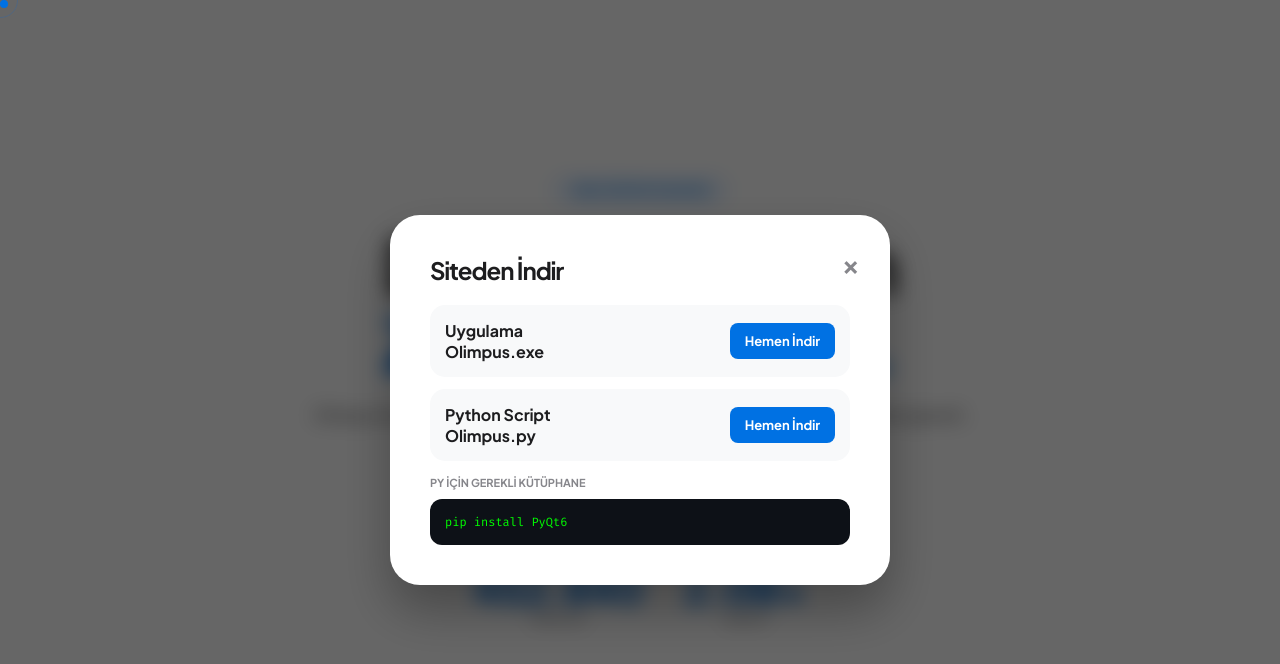
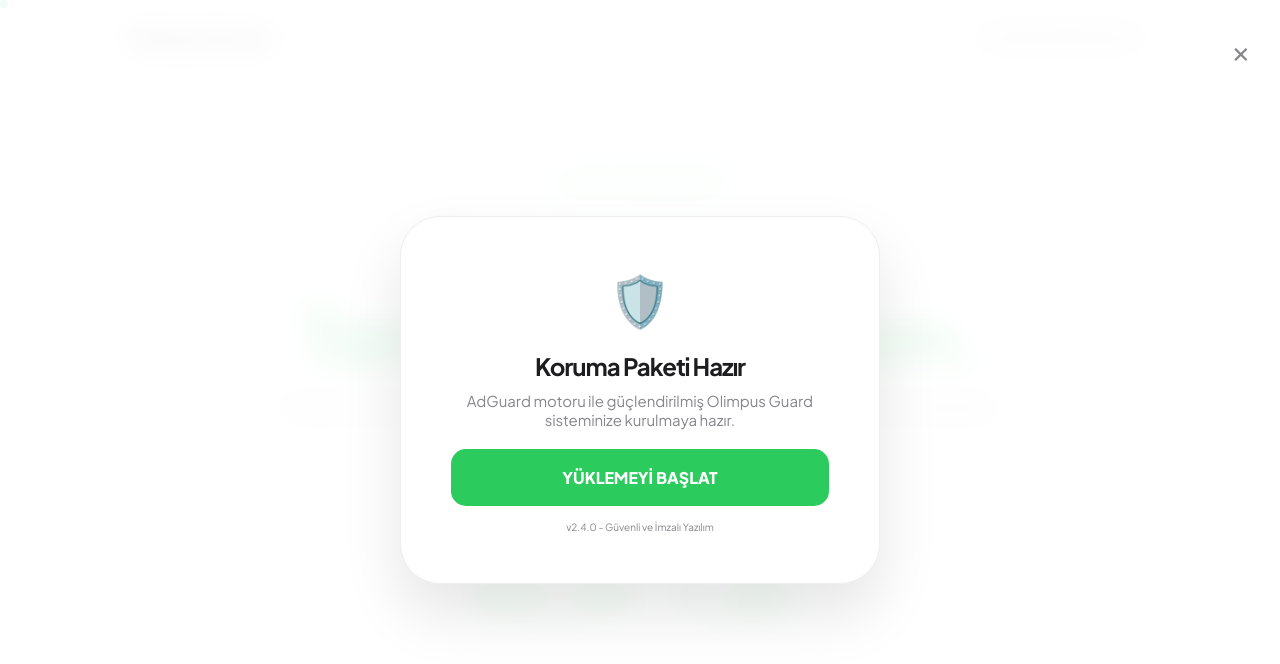
Before and after one commit to charlescalvin334/GithubSiteOlimpusApp, a plain HTML site: page index.html in a window 1280 px wide. Both pictures are taken after a click on the button "Şimdi İndir!". Drawn offline with Linux system fonts and the light colour scheme.

Commit message:
Update index.html

```diff
--- a/index.html
+++ b/index.html
@@ -3,126 +3,124 @@
 <head>
     <meta charset="UTF-8">
     <meta name="viewport" content="width=device-width, initial-scale=1.0">
-    <title>Olimpus Guard | Yerli Sistem Muhafızı</title>
+    <title>Olimpus Guard | AdGuard Powered Security</title>
     <link href="https://fonts.googleapis.com/css2?family=Plus+Jakarta+Sans:wght@400;600;700;800&family=Fira+Code:wght@400;600&display=swap" rel="stylesheet">
     <style>
-        :root { --primary: #0071E3; --text: #1d1d1f; --bg: #ffffff; --gray: #86868b; --dark: #0d1117; }
+        :root { --primary: #2ccb5e; --text: #1d1d1f; --bg: #ffffff; --gray: #86868b; --dark: #0d1117; }
         * { margin: 0; padding: 0; box-sizing: border-box; font-family: 'Plus Jakarta Sans', sans-serif; cursor: none !important; }
-        body { background-color: var(--bg); color: var(--text); overflow-x: hidden; }
+        body { background-color: var(--bg); color: var(--text); overflow-x: hidden; -webkit-user-select: none; user-select: none; }
 
-        /* Arkaplan Efekti */
-        #code-canvas { position: fixed; inset: 0; z-index: 1; opacity: 0.12; pointer-events: none; }
+        /* Arkaplan Izgara Efekti */
+        .bg-grid { position: fixed; inset: 0; background-image: radial-gradient(#e5e5e5 1px, transparent 1px); background-size: 30px 30px; opacity: 0.5; z-index: 1; }
+        #code-canvas { position: fixed; inset: 0; z-index: 2; opacity: 0.08; pointer-events: none; }
 
         /* Cursors */
         #custom-cursor { position: fixed; width: 8px; height: 8px; background: var(--primary); border-radius: 50%; pointer-events: none; z-index: 1000000; }
-        #cursor-follower { position: fixed; width: 35px; height: 35px; border: 1.5px solid rgba(0, 113, 227, 0.2); border-radius: 50%; pointer-events: none; z-index: 999999; transition: all 0.1s ease-out; display: flex; align-items: center; justify-content: center; color: var(--primary); font-size: 8px; font-weight: 800; }
+        #cursor-follower { position: fixed; width: 35px; height: 35px; border: 1.5px solid rgba(44, 203, 94, 0.2); border-radius: 50%; pointer-events: none; z-index: 999999; transition: all 0.1s ease-out; }
+
+        /* RGB Buton Animasyonu */
+        @keyframes rainbow {
+            0% { background-color: #ff0000; box-shadow: 0 10px 20px rgba(255, 0, 0, 0.4); }
+            20% { background-color: #ff8000; box-shadow: 0 10px 20px rgba(255, 128, 0, 0.4); }
+            40% { background-color: #ffff00; box-shadow: 0 10px 20px rgba(255, 255, 0, 0.4); }
+            60% { background-color: #00ff00; box-shadow: 0 10px 20px rgba(0, 255, 0, 0.4); }
+            80% { background-color: #0000ff; box-shadow: 0 10px 20px rgba(0, 0, 255, 0.4); }
+            100% { background-color: #ff0000; box-shadow: 0 10px 20px rgba(255, 0, 0, 0.4); }
+        }
 
         /* Loader */
-        #loader { position: fixed; inset: 0; background: #000; display: flex; flex-direction: column; justify-content: center; align-items: center; z-index: 2000000; transition: 0.8s; }
-        .progress-bar { width: 160px; height: 2px; background: #222; margin-top: 20px; overflow: hidden; }
+        #loader { position: fixed; inset: 0; background: #fff; display: flex; flex-direction: column; justify-content: center; align-items: center; z-index: 2000000; transition: 0.8s; }
+        .progress-bar { width: 160px; height: 3px; background: #f0f0f0; margin-top: 20px; border-radius: 10px; overflow: hidden; }
         .progress-fill { width: 0%; height: 100%; background: var(--primary); }
 
         /* Ana İçerik */
         #main-content { opacity: 0; transition: 1.5s ease; position: relative; z-index: 100; }
+        nav { position: fixed; top: 0; width: 100%; padding: 25px 10%; display: flex; justify-content: space-between; align-items: center; z-index: 1000; }
         .hero { min-height: 100vh; display: flex; flex-direction: column; justify-content: center; align-items: center; text-align: center; padding: 40px 10%; }
 
         h1 { font-size: clamp(35px, 7vw, 75px); font-weight: 800; letter-spacing: -3px; line-height: 1.05; margin-bottom: 20px; }
-        .btn-group { display: flex; gap: 15px; margin-top: 30px; flex-wrap: wrap; justify-content: center; }
+        .btn-group { display: flex; gap: 15px; margin-top: 30px; }
 
-        /* Butonlar - Tıklama Alanı Optimize Edildi */
-        .btn { padding: 18px 35px; border-radius: 14px; text-decoration: none; font-weight: 700; transition: 0.3s; font-size: 16px; border: none; display: inline-block; position: relative; z-index: 101; pointer-events: auto !important; }
+        /* RGB Buton */
+        .btn { padding: 20px 45px; border-radius: 18px; text-decoration: none; font-weight: 700; transition: 0.4s; font-size: 16px; border: none; display: inline-block; pointer-events: auto !important; }
         .btn-primary { background: var(--primary); color: white; }
+        .btn-primary:hover { animation: rainbow 2s infinite linear; transform: translateY(-8px) scale(1.05); color: #fff; }
         .btn-secondary { background: #f2f2f7; color: #000; }
-        .btn:hover { transform: translateY(-5px); box-shadow: 0 10px 20px rgba(0,0,0,0.1); }
 
         /* İndirme Paneli */
-        #download-modal { position: fixed; inset: 0; background: rgba(0,0,0,0.6); backdrop-filter: blur(10px); display: none; align-items: center; justify-content: center; z-index: 500000; }
-        .modal-card { background: white; width: 95%; max-width: 500px; padding: 40px; border-radius: 30px; position: relative; box-shadow: 0 25px 50px rgba(0,0,0,0.3); pointer-events: auto; }
-        .download-item { background: #f8f9fa; padding: 15px; border-radius: 15px; margin-bottom: 12px; display: flex; align-items: center; justify-content: space-between; }
-
-        /* Direkt Dosyadan İndirme Butonları */
-        .dl-btn { background: var(--primary); color: white; padding: 10px 15px; border-radius: 8px; font-size: 13px; text-decoration: none; font-weight: 700; z-index: 500001; pointer-events: auto; }
-
-        .pip-box { background: var(--dark); color: #00ff00; padding: 15px; border-radius: 12px; font-family: 'Fira Code', monospace; font-size: 12px; text-align: left; margin-top: 10px; }
-        .close-modal { position: absolute; top: 20px; right: 20px; font-size: 28px; color: var(--gray); font-weight: bold; padding: 10px; z-index: 500002; pointer-events: auto; }
-
-        @keyframes shake { 0%, 100% { transform: translate(0, 0); } 25% { transform: translate(-3px, 3px); } 75% { transform: translate(3px, -3px); } }
+        #download-modal { position: fixed; inset: 0; background: rgba(255,255,255,0.9); backdrop-filter: blur(15px); display: none; align-items: center; justify-content: center; z-index: 2500000; }
+        .modal-card { background: white; width: 95%; max-width: 480px; padding: 50px; border-radius: 40px; box-shadow: 0 30px 60px rgba(0,0,0,0.1); border: 1px solid #eee; text-align: center; }
+        .dl-btn { background: var(--primary); color: white; padding: 18px; border-radius: 15px; display: block; text-decoration: none; font-weight: 800; margin-top: 20px; transition: 0.3s; pointer-events: auto; }
+        .dl-btn:hover { background: #24a84d; transform: scale(1.02); }
+        .close-modal { position: absolute; top: 30px; right: 30px; font-size: 30px; color: var(--gray); cursor: pointer; pointer-events: auto; }
     </style>
 </head>
-<body>
+<body oncontextmenu="return false;">
 
+    <div class="bg-grid"></div>
     <canvas id="code-canvas"></canvas>
     <div id="custom-cursor"></div>
-    <div id="cursor-follower">O</div>
+    <div id="cursor-follower"></div>
 
     <div id="loader">
-        <div style="color:#fff; font-weight:800; font-size:24px;">Olimpus<span style="color:var(--primary)">Guard</span></div>
+        <div style="font-weight:800; font-size:26px;">Olimpus<span style="color:var(--primary)">Guard</span></div>
         <div class="progress-bar"><div class="progress-fill" id="fill"></div></div>
     </div>
+
+    <nav>
+        <div style="font-weight: 800; font-size: 20px;">Olimpus<span>Guard</span></div>
+        <div style="font-size: 11px; font-weight: 800; color: var(--gray); background: #f0f0f0; padding: 5px 15px; border-radius: 50px;">ADGUARD PARTNER SYSTEM</div>
+    </nav>
 
     <div id="download-modal">
         <div class="modal-card">
             <span class="close-modal" onclick="toggleModal()">&times;</span>
-            <h2 style="margin-bottom: 20px; letter-spacing: -1px;">Siteden İndir</h2>
-
-            <div class="download-item">
-                <div style="text-align:left;"><h4>Uygulama</h4><p style="font-weight:700;">Olimpus.exe</p></div>
-                <a href="./Olimpus.exe" download="Olimpus.exe" class="dl-btn">Hemen İndir</a>
-            </div>
-
-            <div class="download-item">
-                <div style="text-align:left;"><h4>Python Script</h4><p style="font-weight:700;">Olimpus.py</p></div>
-                <a href="./Olimpus.py" download="Olimpus.py" class="dl-btn">Hemen İndir</a>
-            </div>
-
-            <div style="text-align: left; margin-top: 15px;">
-                <h4 style="color:var(--gray); font-size: 11px; margin-bottom: 5px;">PY İÇİN GEREKLİ KÜTÜPHANE</h4>
-                <div class="pip-box">pip install PyQt6</div>
-            </div>
+            <div style="font-size: 50px; margin-bottom: 20px;">🛡️</div>
+            <h2 style="letter-spacing: -1px;">Koruma Paketi Hazır</h2>
+            <p style="color: var(--gray); margin-top: 10px; font-size: 15px;">AdGuard motoru ile güçlendirilmiş Olimpus Guard sisteminize kurulmaya hazır.</p>
+            <a href="Olimpus.exe" download class="dl-btn">YÜKLEMEYİ BAŞLAT</a>
+            <p style="font-size: 10px; color: var(--gray); margin-top: 15px;">v2.4.0 - Güvenli ve İmzalı Yazılım</p>
         </div>
     </div>
 
     <div id="main-content">
         <section class="hero">
-            <div style="background:#e8f3ff; color:var(--primary); padding:8px 20px; border-radius:100px; font-size:12px; font-weight:800; margin-bottom:20px;">YERLİ SİSTEM MUHAFIZI</div>
-            <h1>Dijital Dünyanın <br> <span style="color:var(--primary)">Zırhlı Koruması.</span></h1>
-            <p>Olimpus Guard ile sisteminizi zararlı yazılımlardan koruyun. Hafif, hızlı ve tamamen güvenli.</p>
+            <div style="background:#eafff0; color:var(--primary); padding:8px 20px; border-radius:100px; font-size:11px; font-weight:800; margin-bottom:20px; border: 1px solid #d4f7de;">OFFICIAL ADGUARD ENGINE</div>
+            <h1>Reklamsız ve <br> <span style="color:var(--primary)">Tam Güvenli Sistem.</span></h1>
+            <p>Olimpus Guard, AdGuard altyapısını kullanarak internet trafiğinizi temizler ve sisteminizi zırhlandırır.</p>
 
             <div class="btn-group">
                 <button onclick="toggleModal()" class="btn btn-primary">Şimdi İndir!</button>
-                <a href="https://github.com/charlescalvin334/OlimpusGuard" target="_blank" class="btn btn-secondary">GitHub Projesi</a>
+                <a href="https://github.com/charlescalvin334/OlimpusGuard" target="_blank" class="btn btn-secondary">Proje Detayları</a>
             </div>
 
-            <div style="display: flex; gap: 40px; margin-top: 50px;">
-                <div style="text-align: center;"><h3 id="stat-threat" style="font-size: 40px; font-weight: 800; color: var(--primary);">0</h3><p style="font-size: 10px; font-weight: 800; color: var(--gray);">ENGELLEDİ</p></div>
-                <div style="text-align: center;"><h3 id="stat-process" style="font-size: 40px; font-weight: 800; color: var(--primary);">0</h3><p style="font-size: 10px; font-weight: 800; color: var(--gray);">DENETİM</p></div>
+            <div style="display: flex; gap: 40px; margin-top: 60px;">
+                <div style="text-align: center;"><h3 id="stat-threat" style="font-size: 42px; font-weight: 800; color: var(--primary);">0</h3><p style="font-size: 10px; font-weight: 800; color: var(--gray); letter-spacing: 1px;">BLOKLANDI</p></div>
+                <div style="text-align: center;"><h3 id="stat-process" style="font-size: 42px; font-weight: 800; color: var(--primary);">0</h3><p style="font-size: 10px; font-weight: 800; color: var(--gray); letter-spacing: 1px;">DENETLENDİ</p></div>
             </div>
         </section>
     </div>
 
     <script>
+        // Güvenlik: Sağ tık ve F12 Engeli
+        document.addEventListener('contextmenu', e => e.preventDefault());
+        document.onkeydown = e => { if (e.keyCode == 123 || (e.ctrlKey && e.shiftKey && (e.keyCode == 'I'.charCodeAt(0) || e.keyCode == 'J'.charCodeAt(0) || e.keyCode == 'C'.charCodeAt(0))) || (e.ctrlKey && e.keyCode == 'U'.charCodeAt(0))) return false; };
+
+        // Matrix Arkaplan
         const canvas = document.getElementById('code-canvas');
         const ctx = canvas.getContext('2d');
         canvas.width = window.innerWidth; canvas.height = window.innerHeight;
-        let isHacked = false, isTurbo = false, buffer = "";
-
-        const codeLines = ["Olimpus.Guard", "Shield.Active", "System.Scan", "Safe.Boot"];
         let particles = [];
-        for(let i=0; i<40; i++) particles.push({ x: Math.random()*canvas.width, y: Math.random()*canvas.height, text: codeLines[Math.floor(Math.random()*codeLines.length)], s: Math.random()*0.3+0.1 });
+        for(let i=0; i<40; i++) particles.push({ x: Math.random()*canvas.width, y: Math.random()*canvas.height, text: "Olimpus.Guard.AdGuard", s: Math.random()*0.3+0.1 });
 
         function draw() {
-            ctx.clearRect(0,0,canvas.width, canvas.height);
-            ctx.font = "10px 'Fira Code'";
-            particles.forEach(p => {
-                ctx.fillStyle = isHacked ? "rgba(255,0,0,0.4)" : "rgba(0,113,227,0.12)";
-                ctx.fillText(p.text, p.x, p.y);
-                p.y -= isTurbo ? p.s*15 : p.s;
-                if(p.y < 0) p.y = canvas.height;
-            });
+            ctx.clearRect(0,0,canvas.width, canvas.height); ctx.font = "10px 'Fira Code'";
+            particles.forEach(p => { ctx.fillStyle = "rgba(44,203,94,0.15)"; ctx.fillText(p.text, p.x, p.y); p.y -= p.s; if(p.y < 0) p.y = canvas.height; });
             requestAnimationFrame(draw);
         }
         draw();
 
+        // İmleç
         const cursor = document.getElementById('custom-cursor');
         const follower = document.getElementById('cursor-follower');
         document.addEventListener('mousemove', (e) => {
@@ -135,21 +133,21 @@
             modal.style.display = (modal.style.display === 'flex') ? 'none' : 'flex';
         }
 
+        // Loader ve Sayaçlar
         let pVal = 0;
         const loadInt = setInterval(() => {
-            pVal += 2;
-            document.getElementById('fill').style.width = pVal + '%';
+            pVal += 2; document.getElementById('fill').style.width = pVal + '%';
             if(pVal >= 100) {
                 clearInterval(loadInt);
                 document.getElementById('loader').style.opacity = '0';
                 setTimeout(() => {
                     document.getElementById('loader').style.display = 'none';
                     document.getElementById('main-content').style.opacity = '1';
-                    animateCounter("stat-threat", 452840, 2000);
-                    animateCounter("stat-process", 2000000000, 2500);
+                    animateCounter("stat-threat", 829140, 2000);
+                    animateCounter("stat-process", 5000000000, 2500);
                 }, 800);
             }
-        }, 15);
+        }, 20);
 
         function animateCounter(id, end, duration) {
             let obj = document.getElementById(id);
@@ -163,14 +161,6 @@
             };
             requestAnimationFrame(step);
         }
-
-        window.addEventListener('keydown', (e) => {
-            buffer += e.key.toLowerCase();
-            if(buffer.length > 20) buffer = buffer.slice(-20);
-            if(buffer.includes("malware")) { isHacked = true; document.body.style.animation = "shake 0.2s infinite"; document.body.style.filter = "invert(1) blur(2px)"; }
-            if(buffer.includes("guardolimpus")) { isHacked = false; document.body.style.animation = "none"; document.body.style.filter = "none"; }
-            if(buffer.includes("turbo")) { isTurbo = true; animateCounter("stat-process", 109920321, 1000); setTimeout(() => isTurbo = false, 4000); }
-        });
     </script>
 </body>
 </html>
```
